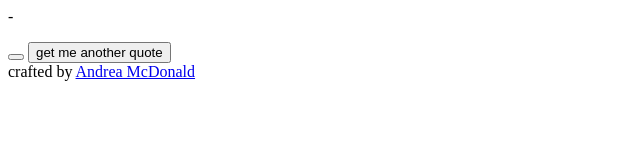
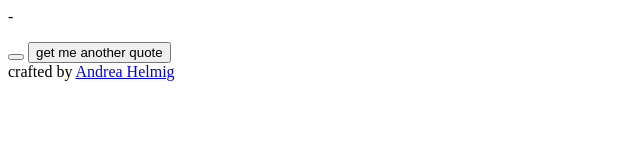
Before and after one commit to ahelmig/randomQuoteMachine, a plain HTML site: page index.html in a window 1280 px wide. Shown: the full height of the page, 0-640 px from the left. Drawn offline with Linux system fonts and the light colour scheme.

Commit message:
Update index.html

```diff
--- a/index.html
+++ b/index.html
@@ -16,5 +16,5 @@
   </div>
    <!-- End quote content block -->
 </body>
-<footer>crafted by <i class="fa fa-codepen"></i><a href="http://codepen.io/amcdonald/">Andrea McDonald</a>
+<footer>crafted by <i class="fa fa-codepen"></i><a href="http://codepen.io/ahelmig/">Andrea Helmig</a>
 </footer>
```
